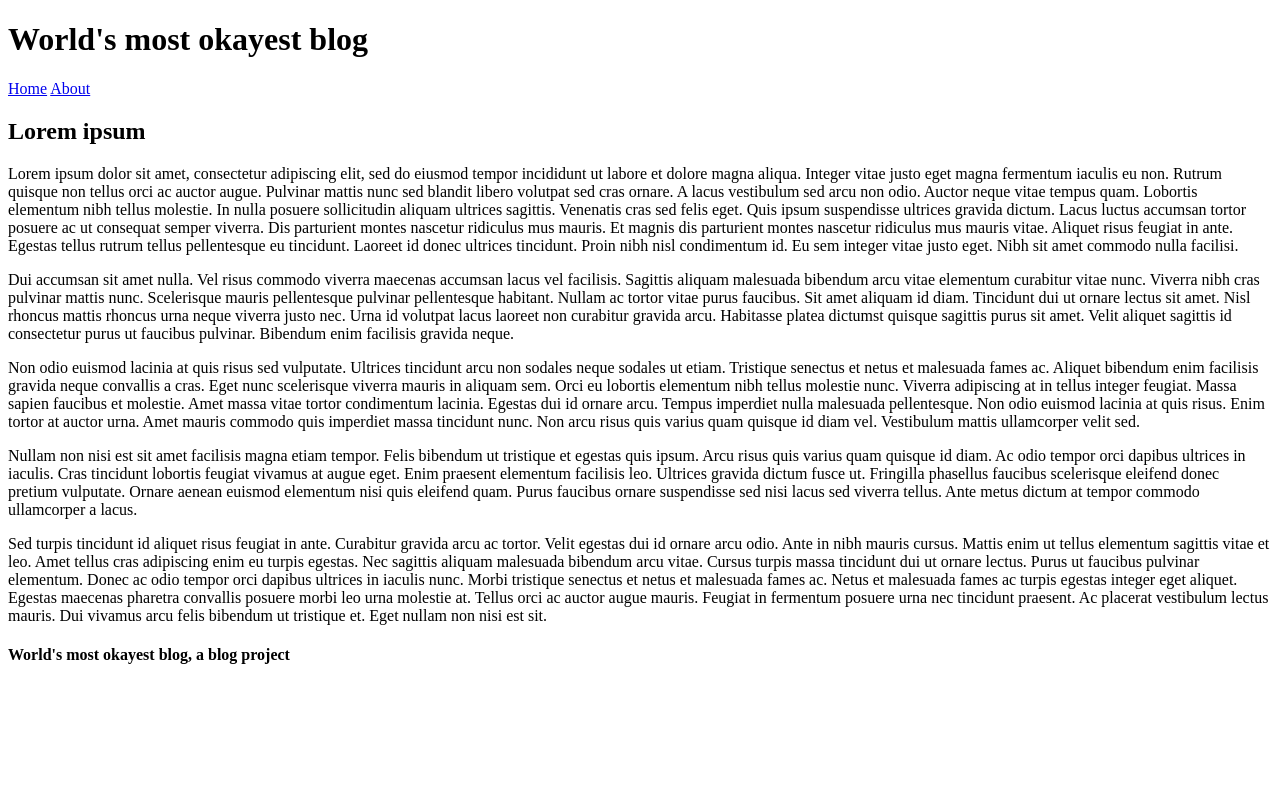
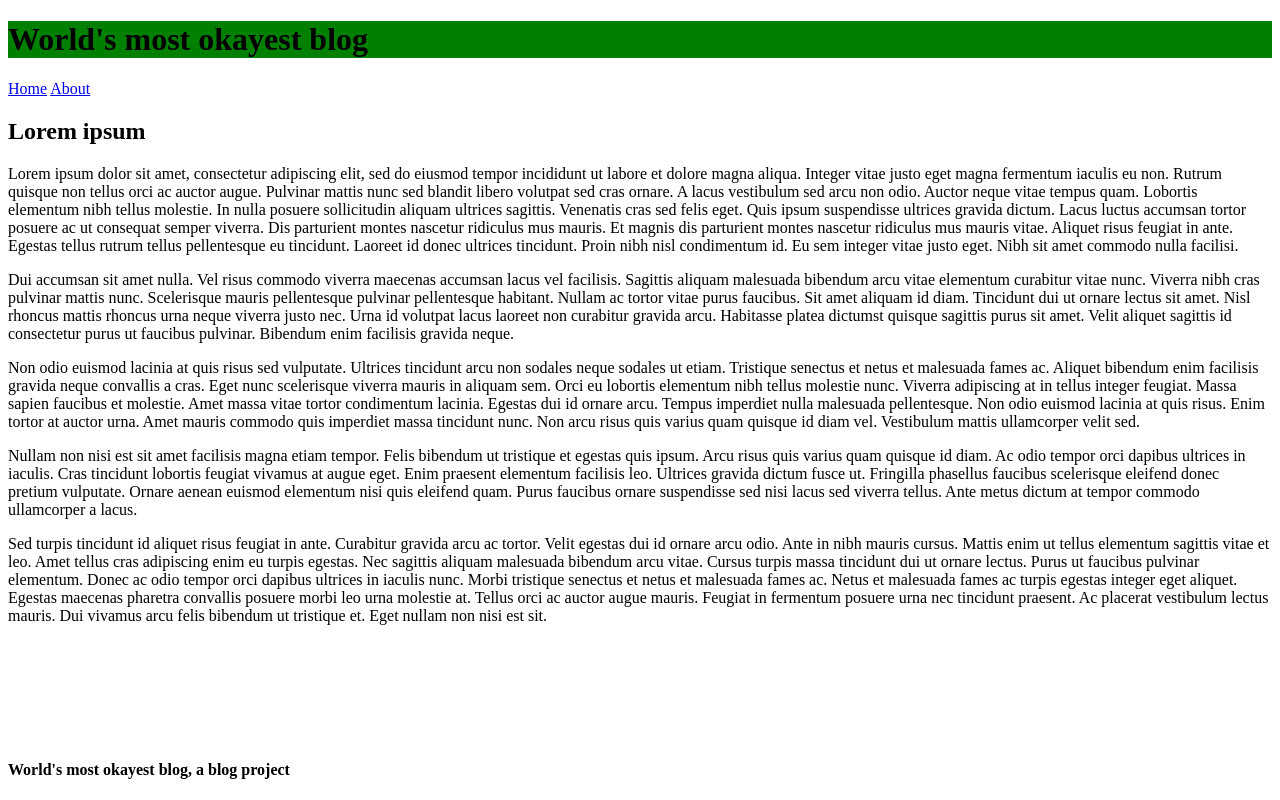
Before and after one commit to rixatron/codesandbox-test, a website: page index.html in a window 1280 px wide. Drawn offline with Linux system fonts and the light colour scheme.

Commit message:
WIP Styling

```diff
--- a/index.html
+++ b/index.html
@@ -6,7 +6,20 @@
     <meta http-equiv="X-UA-Compatible" content="ie=edge" />
     <title>Static Template</title>
     <!--<link href="styles.css" rel="stylesheet" type="text/css" />-->
-    <style></style>
+    <style>
+      header {
+        width: 100%;
+        position: relative;
+        top: 0;
+        display: block;
+        background-color: green;
+      }
+      footer {
+        position: absolute;
+        width: 100%;
+        bottom: 0;
+      }
+    </style>
   </head>
   <body>
     <header>
@@ -17,7 +30,6 @@
       <a href="~/about.hml">About</a>
     </nav>
     <main>
-      <section></section>
       <section>
         <article>
           <h2>Lorem ipsum</h2>
--- a/style.css
+++ /dev/null
@@ -1,5 +0,0 @@
-h1 {
-  color: blue;
-  background-color: yellow;
-  border: 1px solid black;
-}
```
